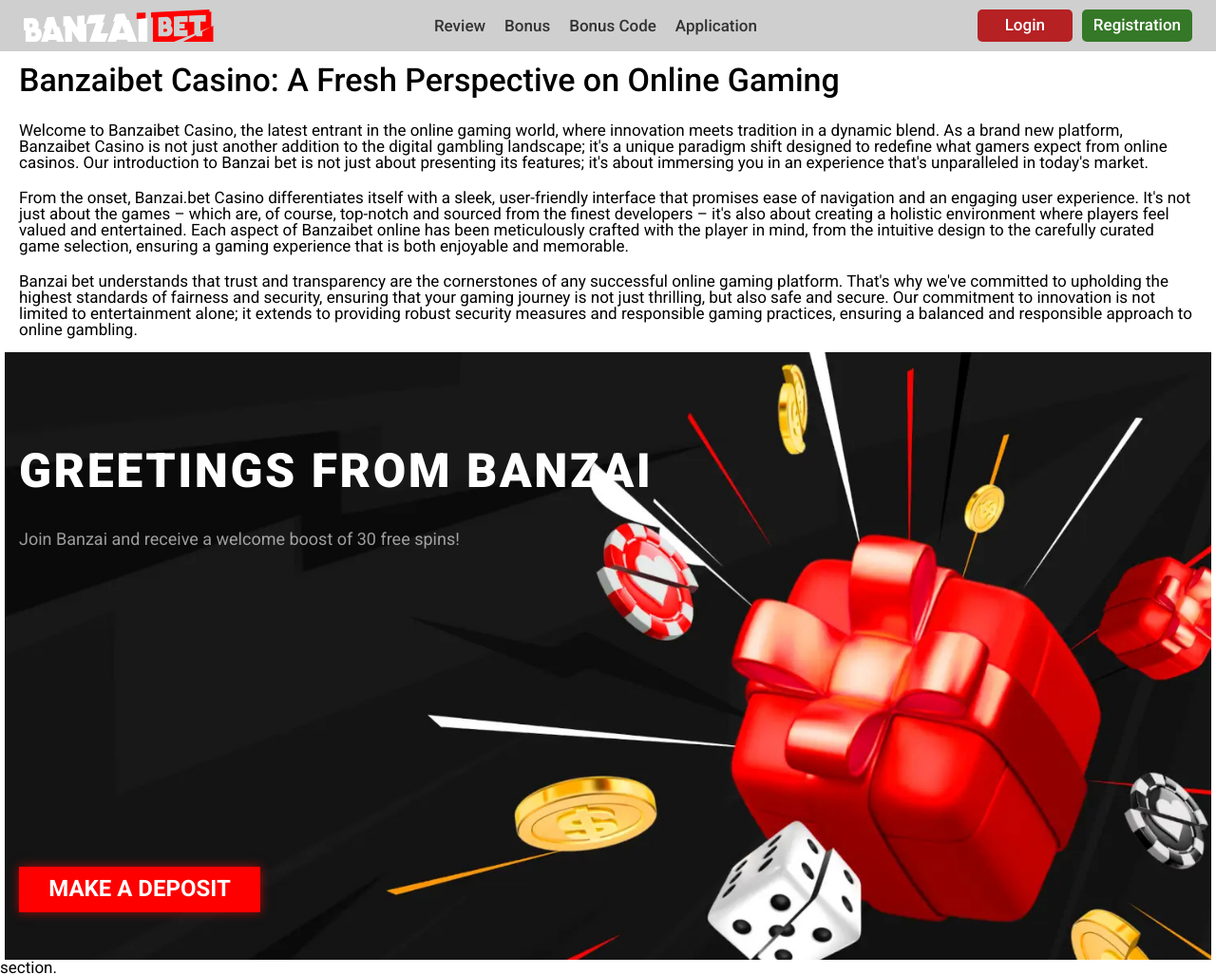
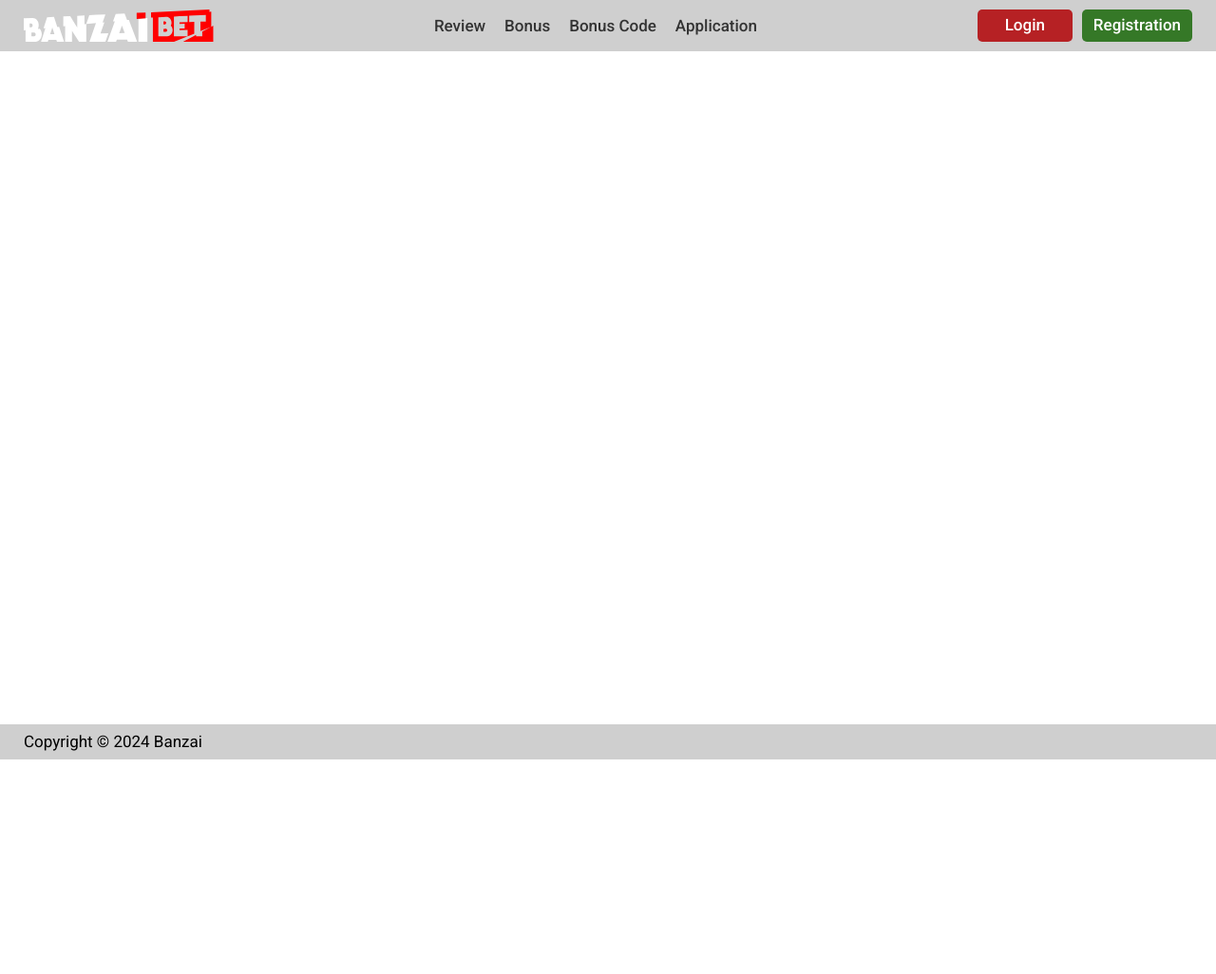
Before and after one commit to mikerozheliuk/Casino, a React app: page src/index.html in a window 1280 px wide. Shown: the top 1026 px of the page at 95% size. After the commit the page ends 800 px from the top, so only its background shows below. Built offline with nearby package versions, Linux system fonts and the light colour scheme; files whose address does not match are found by name.

Commit message:
Resolved merge conflicts

```diff
--- a/src/index.html
+++ b/src/index.html
@@ -5,65 +5,9 @@
         <div class="wrapper">
             @@include('html/_header.htm',{})
             <main class="page">
-        <section class="text__desc">
-          <div class="text__container">
-            <h1>Banzaibet Casino: A Fresh Perspective on Online Gaming</h1>
-
-            <p>
-              Welcome to Banzaibet Casino, the latest entrant in the online gaming world,
-              where innovation meets tradition in a dynamic blend. As a brand new
-              platform, Banzaibet Casino is not just another addition to the digital
-              gambling landscape; it's a unique paradigm shift designed to redefine what
-              gamers expect from online casinos. Our introduction to Banzai bet is not
-              just about presenting its features; it's about immersing you in an
-              experience that's unparalleled in today's market.
-            </p>
-
-            <p>
-              From the onset, Banzai.bet Casino differentiates itself with a sleek,
-              user-friendly interface that promises ease of navigation and an engaging
-              user experience. It's not just about the games – which are, of course,
-              top-notch and sourced from the finest developers – it's also about creating
-              a holistic environment where players feel valued and entertained. Each
-              aspect of Banzaibet online&nbsp;has been meticulously crafted with the
-              player in mind, from the intuitive design to the carefully curated game
-              selection, ensuring a gaming experience that is both enjoyable and
-              memorable.
-            </p>
-
-            <p>
-              Banzai bet understands&nbsp;that trust and transparency are the cornerstones
-              of any successful online gaming platform. That's why we've committed to
-              upholding the highest standards of fairness and security, ensuring that your
-              gaming journey is not just thrilling, but also safe and secure. Our
-              commitment to innovation is not limited to entertainment alone; it extends
-              to providing robust security measures and responsible gaming practices,
-              ensuring a balanced and responsible approach to online gambling.
-            </p>
-          </div>
+                <section class="faq">
+                    <div class="faq__container"></div>
                 </section>
-        <section class="main">
-          <div class="main__container">
-            <div class="main__wrap">
-              <div class="main__content">
-                <h1 class="main__title">GREETINGS FROM BANZAI</h1>
-
-                <p class="main__text">
-                  Join Banzai and receive a welcome boost of 30 free spins!
-                </p>
-              </div>
-
-              <div class="main__button">
-                <a href="#">Make a deposit</a>
-              </div>
-            </div>
-
-            <div class="main__image">
-              <img src="@img/main.jpg" alt="" />
-            </div>
-          </div>
-        </section>
-        section.
             </main>
             @@include('html/_footer.htm',{})
         </div>
```
Also changed, not shown: 2 other files. Lines whose indentation alone changed are shown as unchanged.
